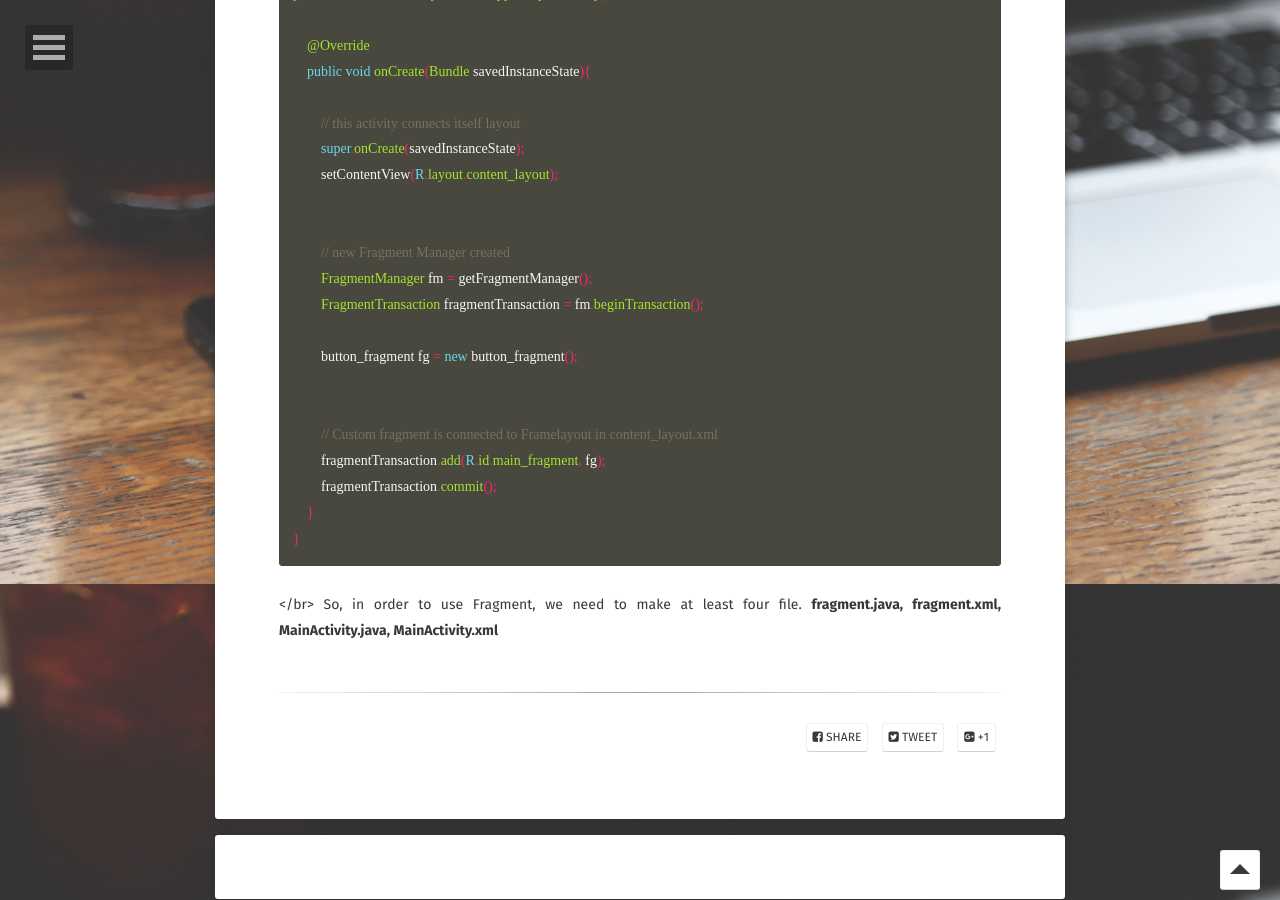
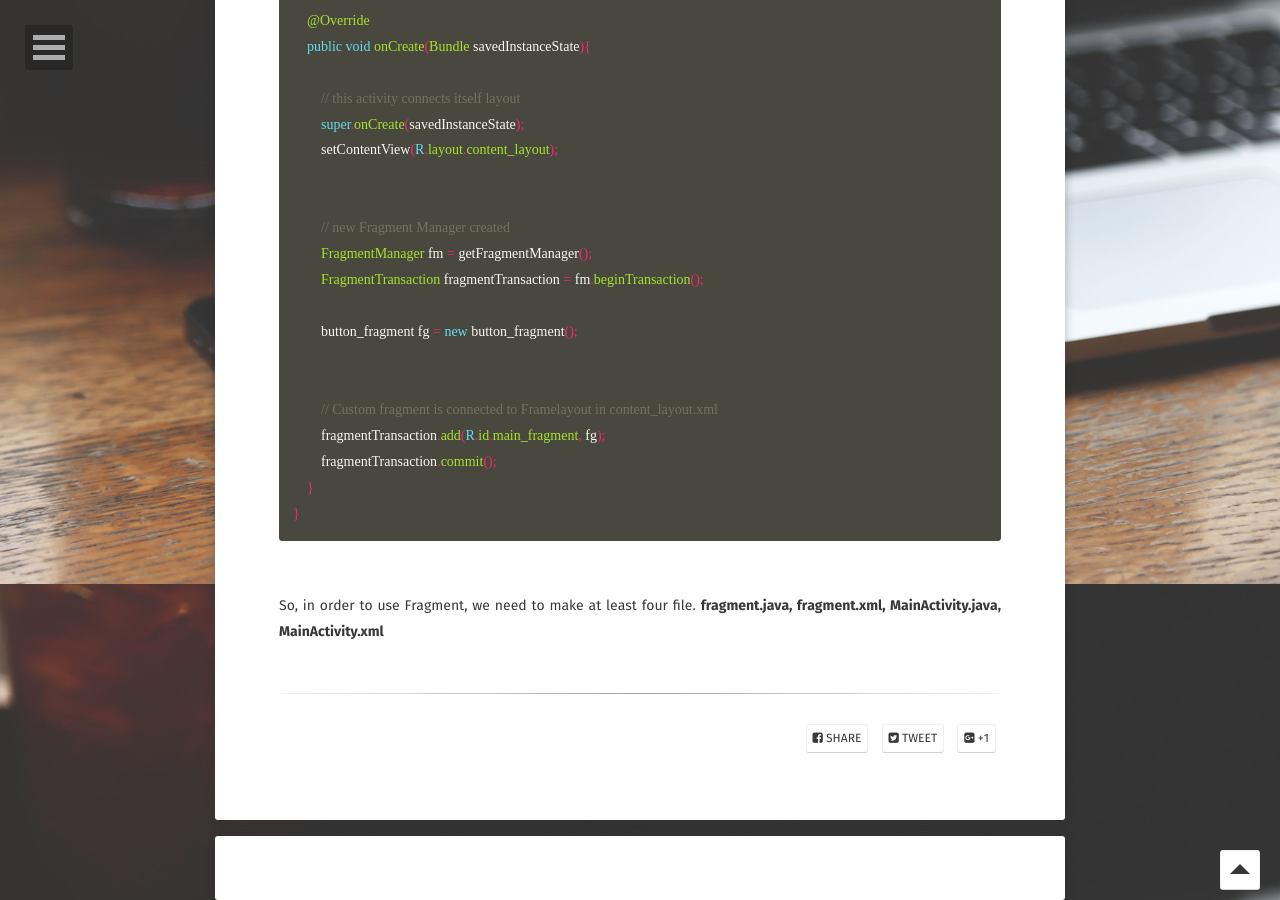
Before and after one commit to LeDron/LeDron.github.io, a Jekyll site: the page built from _posts/2017-05-30-android-fragment.md, in a window 1280 px wide and 900 px high, scrolled down 3916 px. Built offline with Jekyll 4.4.1, drawn with Linux system fonts in a browser that asks for light colours; some web fonts are replaced; comment, search, counter and statistics services are not loaded.

Commit message:
Update 2017-05-30-android-fragment.md

```diff
--- a/_posts/2017-05-30-android-fragment.md
+++ b/_posts/2017-05-30-android-fragment.md
@@ -25,7 +25,7 @@ I think **Fragment** is a Views gorup or a module of ViewGroup, So I call "**Fra
 ### Disadvantage
 1. one Fragment can be super related with one Activity. So it can't reuse.
 
-#
+---
 
 ### LifeCycle
 ![Fragment.LifeCycle](https://i.stack.imgur.com/fRxIQ.png)
@@ -156,6 +156,6 @@ public class MainActivity extends AppCompatActivity{
     }
 }
 ~~~
-</br>
+<br/>
 So, in order to use Fragment, we need to make at least four file.
  **fragment.java, fragment.xml, MainActivity.java, MainActivity.xml**
```
